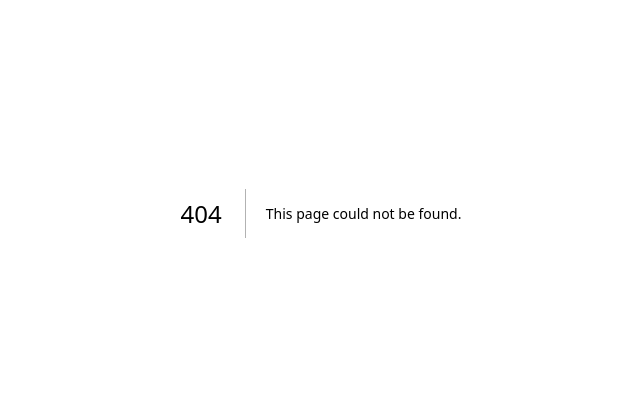
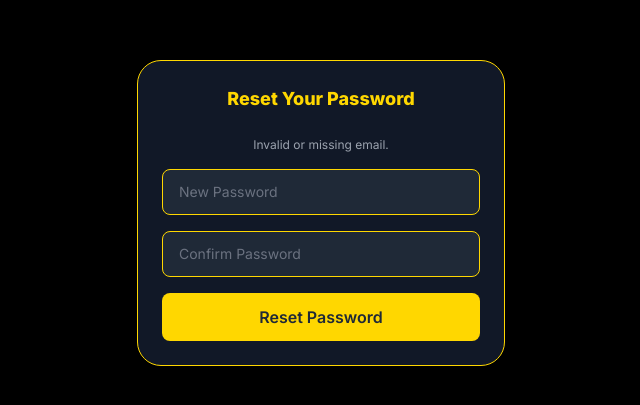
Before and after one commit to SavixDR/KhasthriyaEventSite, a Next.js app: page /reset-password in a window 1280 px wide. Before the commit this address had no page. Shown: the part 187-592 px from the top of the page, without its empty margins (319-959 px from the left). Built offline with nearby package versions, Linux system fonts and the light colour scheme.

Commit message:
reset password added

```diff
--- /dev/null
+++ b/app/(root)/(home)/reset-password/page.tsx
@@ -0,0 +1,80 @@
+'use client';
+import { useState, useEffect, FormEvent } from 'react';
+
+const ResetPassword = () => {
+    const [password, setPassword] = useState<string>('');
+    const [confirmPassword, setConfirmPassword] = useState<string>('');
+    const [message, setMessage] = useState<string>('');
+    const [loading, setLoading] = useState<boolean>(false);
+    const email: string | null = new URLSearchParams(window.location.search).get('email');
+
+    useEffect(() => {
+        // Check if email is present in the URL query
+        if (!email) {
+            setMessage('Invalid or missing email.');
+        }
+    }, [email]);
+
+    const handleSubmit = async (e: FormEvent<HTMLFormElement>) => {
+        e.preventDefault();
+        setLoading(true);
+
+        if (password !== confirmPassword) {
+            setMessage('Passwords do not match.');
+            setLoading(false);
+            return;
+        }
+
+        try {
+            const response = await fetch('/api/reset-password', {
+                method: 'POST',
+                headers: { 'Content-Type': 'application/json' },
+                body: JSON.stringify({ email, password }),
+            });
+            const data = await response.json();
+            setMessage(data.message);
+        } catch (error) {
+            setMessage('An error occurred while resetting the password.');
+        } finally {
+            setLoading(false);
+        }
+    };
+
+    return (
+        <div className="bg-black text-white min-h-screen flex items-center justify-center p-6">
+            <div className="lg:w-[368px] xl:w-[368px] max-w-sm p-6 border border-[#FFD700] rounded-3xl shadow-lg bg-gray-900">
+                <h1 className="text-lg xl:text-lg font-extrabold text-[#FFD700] mb-6 text-center">
+                    Reset Your Password
+                </h1>
+                {message && <p className="mb-4 text-center text-xs text-gray-400">{message}</p>}
+                <form onSubmit={handleSubmit} className="flex flex-col">
+                    <input
+                        type="password"
+                        value={password}
+                        onChange={(e) => setPassword(e.target.value)}
+                        placeholder="New Password"
+                        required
+                        className="w-full px-4 py-3 mb-4 rounded-lg bg-gray-800 border border-[#FFD700] placeholder-gray-500 text-sm focus:outline-none focus:border-gray-400 focus:bg-white"
+                    />
+                    <input
+                        type="password"
+                        value={confirmPassword}
+                        onChange={(e) => setConfirmPassword(e.target.value)}
+                        placeholder="Confirm Password"
+                        required
+                        className="w-full px-4 py-3 mb-4 rounded-lg bg-gray-800 border border-[#FFD700] placeholder-gray-500 text-sm focus:outline-none focus:border-gray-400 focus:bg-white"
+                    />
+                    <button
+                        type="submit"
+                        disabled={loading}
+                        className="w-full py-3 rounded-lg bg-[#FFD700] text-gray-800 font-semibold hover:bg-[#b49e1f] transition-all duration-300 ease-in-out flex items-center justify-center focus:outline-none"
+                    >
+                        {loading ? 'Resetting...' : 'Reset Password'}
+                    </button>
+                </form>
+            </div>
+        </div>
+    );
+};
+
+export default ResetPassword;
--- /dev/null
+++ b/app/api/forgotPassword/route.ts
@@ -0,0 +1,42 @@
+import { NextRequest, NextResponse } from 'next/server';
+import nodemailer from 'nodemailer';
+
+export async function POST(req: NextRequest) {
+    const { email } = await req.json();
+
+    const transporter = nodemailer.createTransport({
+        service: 'Gmail',
+        auth: {
+            user: process.env.EMAIL_USERNAME,
+            pass: process.env.EMAIL_PASSWORD,
+        },
+    });
+
+    try {
+        const resetUrl = `${process.env.NEXTAUTH_URL}/reset-password?email=${email}`;
+
+        // Send the email
+        await transporter.sendMail({
+            from: process.env.EMAIL_USERNAME,
+            to: email,
+            subject: 'Reset your password',
+            html: `
+                <div style="font-family: Arial, sans-serif; max-width: 600px; margin: auto; padding: 20px; border-radius: 8px; border: 1px solid #FFD700; background-color: #000000; color: #FFFFFF;">
+                    <h1 style="color: #FFD700; text-align: center;">Reset Your Password</h1>
+                    <p style="color: #FFD700;text-align: center; font-size: 16px;">You requested to reset your password. Click the link below to reset it:</p>
+                    <div style="text-align: center; margin: 20px 0;">
+                        <a href="${resetUrl}" style="display: inline-block; padding: 15px 30px; font-size: 16px; font-weight: bold; color: #000000; background-color: #FFD700; border-radius: 5px; text-decoration: none; transition: background-color 0.3s;">
+                            Reset Password
+                        </a>
+                    </div>
+                    <p style="text-align: center; font-size: 14px; color: #CCCCCC;">If you didn't request this, please ignore this email.</p>
+                </div>
+            `,
+        });
+
+        return NextResponse.json({ message: 'If the email exists, you will receive a password reset link.' });
+    } catch (error) {
+        console.error('Error sending email:', error);
+        return NextResponse.json({ message: 'An error occurred while sending the email.' }, { status: 500 });
+    }
+}
--- /dev/null
+++ b/app/api/resetPassword/route.ts
@@ -0,0 +1,29 @@
+import { NextRequest, NextResponse } from 'next/server';
+import { PrismaClient } from '@prisma/client';
+import bcrypt from 'bcrypt';
+
+const prisma = new PrismaClient();
+
+export async function POST(req: NextRequest) {
+    const { email, password } = await req.json();
+
+    try {
+        // Hash the new password
+        const hashedPassword = await bcrypt.hash(password, 10);
+
+        // Update the user's password in the database
+        const user = await prisma.user.update({
+            where: { email },
+            data: { password: hashedPassword },
+        });
+
+        if (user) {
+            return NextResponse.json({ message: 'Password has been reset successfully.' });
+        } else {
+            return NextResponse.json({ message: 'User not found.' }, { status: 404 });
+        }
+    } catch (error) {
+        console.error('Error resetting password:', error);
+        return NextResponse.json({ message: 'An error occurred while resetting the password.' }, { status: 500 });
+    }
+}
--- a/components/LoginModal.tsx
+++ b/components/LoginModal.tsx
@@ -1,8 +1,6 @@
-import React, { FormEvent, useEffect, useState } from "react";
+import React, { FormEvent, useState } from "react";
 import Modal from "@/utils/Modal";
-import { signIn, useSession } from "next-auth/react";
-import * as z from "zod";
-import { useRouter } from "next/navigation";
+import { signIn } from "next-auth/react";
 import Link from "next/link";
 
 interface LoginModalProps {
@@ -11,14 +9,6 @@ interface LoginModalProps {
 	callBackUrl?: string;
 }
 
-const FormSchema = z.object({
-	email: z.string().min(1, "Email is required").email("Invalid email"),
-	password: z
-		.string()
-		.min(1, "Password is required")
-		.min(8, "Password must have than 8 characters"),
-});
-
 const LoginModal = ({
 	isOpen,
 	handleClose,
@@ -26,10 +16,8 @@ const LoginModal = ({
 }: LoginModalProps) => {
 	const [email, setEmail] = useState("");
 	const [password, setPassword] = useState("");
-
-	const handleSignIn2 = async () => {
-		const result = await signIn("google", { callbackUrl: callBackUrl });
-	};
+	const [isForgotPassword, setIsForgotPassword] = useState(false);
+	const [message, setMessage] = useState("");
 
 	const handleSignIn = async (e: FormEvent<HTMLFormElement>) => {
 		e.preventDefault();
@@ -37,39 +25,56 @@ const LoginModal = ({
 			email,
 			password,
 			redirect: false,
-			callbackUrl: callBackUrl, // or the page you want to redirect to after successful login
+			callbackUrl: callBackUrl,
 		});
-		console.log("Sign in result:", result);
 		if (result?.error) {
 			console.log("Sign-in error:", result.error);
 		} else {
-			handleClose(); // Close the modal on successful sign-in
-			window.location.href = result?.url ?? ""; // Redirect to the callback URL
+			handleClose();
+			window.location.href = result?.url ?? "";
 		}
 	};
 
+	const handleForgotPassword = async (e: FormEvent<HTMLFormElement>) => {
+		e.preventDefault();
+		const response = await fetch("/api/forgotPassword", {
+			method: "POST",
+			headers: {
+				"Content-Type": "application/json",
+			},
+			body: JSON.stringify({ email }),
+		});
+
+		const data = await response.json();
+		if (response.ok) {
+			setMessage("If the email exists, you will receive a password reset link.");
+		} else {
+			setMessage(data.message || "An error occurred. Please try again.");
+		}
+		handleClose();
+	};
+
+	const handleGoogleSignIn = async () => {
+		await signIn("google", { callbackUrl: callBackUrl });
+	};
+
 	return (
-		<Modal
-			isOpen={isOpen}
-			handleClose={handleClose}
-		>
-			<div className="lg:w-[368px] xl:w-[368px]  max-w-sm p-6 sm:m-12 border border-[#FFD700] rounded-3xl bg-black shadow-[#FFD700]/20 shadow-2xl   ">
+		<Modal isOpen={isOpen} handleClose={handleClose}>
+			<div className="lg:w-[368px] xl:w-[368px] max-w-sm p-6 sm:m-12 border border-[#FFD700] rounded-3xl bg-black shadow-[#FFD700]/20 shadow-2xl">
 				<div>
-					<img
-						src="/logo.svg"
-						className="w-24 mx-auto"
-						alt="Logo"
-					/>
+					<img src="/logo.svg" className="w-24 mx-auto" alt="Logo" />
 				</div>
 				<div className="mt-2 flex flex-col items-center">
 					<h1 className="text-lg xl:text-lg font-extrabold text-white">
-						Sign in to our platform
+						{isForgotPassword ? "Reset Password" : "Sign in to our platform"}
 					</h1>
+					{message && <p className="mt-4 text-xs text-gray-400">{message}</p>}
 					<div className="w-full flex-1 mt-8">
+						{!isForgotPassword && (
 							<div className="flex flex-col items-center">
 								<button
 									className="w-full max-w-xs font-bold shadow-sm rounded-lg py-3 bg-[#FFD700] text-gray-800 hover:bg-[#b49e1f] flex items-center justify-center transition-all duration-300 ease-in-out focus:outline-none hover:shadow focus:shadow-sm focus:shadow-outline"
-								onClick={handleSignIn2}
+									onClick={handleGoogleSignIn}
 								>
 									<div className="bg-white p-2 rounded-full">
 										<svg
@@ -94,17 +99,37 @@ const LoginModal = ({
 											/>
 										</svg>
 									</div>
-								<span className="ml-4">Sign up with Google</span>
+									<span className="ml-4">Sign in with Google</span>
 								</button>
 							</div>
+						)}
 
+						{!isForgotPassword && (
 							<div className="my-6 border-b text-center">
 								<div className="leading-none px-2 inline-block text-sm text-gray-300 tracking-wide font-medium bg-black transform translate-y-1/2">
 									Or Sign in with e-mail
 								</div>
 							</div>
+						)}
 
-						<div className="mx-auto max-w-xs mt-12">
+						{isForgotPassword ? (
+							<form onSubmit={handleForgotPassword}>
+								<input
+									className="w-full px-8 py-4 rounded-lg font-medium bg-gray-900 border border-[#FFD700] placeholder-gray-500 text-sm focus:outline-none focus:border-gray-400 focus:bg-white"
+									type="email"
+									value={email}
+									placeholder="Email"
+									onChange={(e) => setEmail(e.target.value)}
+									required
+								/>
+								<button
+									className="mt-5 tracking-wide font-semibold bg-[#FFD700] text-gray-100 w-full py-4 rounded-lg hover:bg-[#b49e1f] transition-all duration-300 ease-in-out flex items-center justify-center focus:shadow-outline focus:outline-none"
+									type="submit"
+								>
+									<span className="ml-3 text-black">Reset Password</span>
+								</button>
+							</form>
+						) : (
 							<form onSubmit={handleSignIn}>
 								<input
 									className="w-full px-8 py-4 rounded-lg font-medium bg-gray-900 border border-[#FFD700] placeholder-gray-500 text-sm focus:outline-none focus:border-gray-400 focus:bg-white"
@@ -112,7 +137,7 @@ const LoginModal = ({
 									value={email}
 									placeholder="Email"
 									onChange={(e) => setEmail(e.target.value)}
-									required={true}
+									required
 								/>
 								<input
 									className="w-full px-8 py-4 rounded-lg font-medium bg-gray-900 border border-[#FFD700] placeholder-gray-500 text-sm focus:outline-none focus:border-gray-400 focus:bg-white mt-5"
@@ -120,8 +145,7 @@ const LoginModal = ({
 									value={password}
 									placeholder="Password"
 									onChange={(e) => setPassword(e.target.value)}
-									required={true}
-									id="password"
+									required
 								/>
 								<button
 									className="mt-5 tracking-wide font-semibold bg-[#FFD700] text-gray-100 w-full py-4 rounded-lg hover:bg-[#b49e1f] transition-all duration-300 ease-in-out flex items-center justify-center focus:shadow-outline focus:outline-none"
@@ -147,28 +171,35 @@ const LoginModal = ({
 									<span className="ml-3 text-black">Sign in</span>
 								</button>
 							</form>
-							<div className=" flex mt-2 ml-2">
+						)}
+						{!isForgotPassword && (
+							<div className="flex mt-2 ml-2">
 								<Link
 									href="#"
 									className="text-[#FFD700] text-xs hover:text-[#d1b202]"
-									onClick={() => signIn("email", { callbackUrl: callBackUrl })}
+									onClick={() => setIsForgotPassword(true)}
 								>
 									Forgot your password?
 								</Link>
 							</div>
-							<div className="flex mx-auto mt-2 items-center justify-center ">
+						)}
+						{!isForgotPassword && (
+							<div className="flex mx-auto mt-2 items-center justify-center">
 								<Link
 									href="/api/sign-up"
 									className="flex flex-col"
 								>
-									<div className="mb-0 border-b text-center ">
+									<div className="mb-0 border-b text-center">
 										<div className="leading-none px-2 inline-block text-sm text-gray-300 tracking-wide font-medium bg-black transform translate-y-1/2">
 											Don't have an account?
 										</div>
 									</div>
-									<p className="flex text-slate-300 mt-2 justify-center items-center align-center text-xs hover:text-[#FFD700] active:text-[#d1b202]">SIGN UP</p>
+									<p className="flex text-slate-300 mt-2 justify-center items-center align-center text-xs hover:text-[#FFD700] active:text-[#d1b202]">
+										SIGN UP
+									</p>
 								</Link>
 							</div>
+						)}
 						<p className="mt-6 text-xs text-gray-600 text-center">
 							I agree to abide by templatana's{" "}
 							<a
@@ -188,7 +219,6 @@ const LoginModal = ({
 					</div>
 				</div>
 			</div>
-			</div>
 		</Modal>
 	);
 };
```
Also changed, not shown: 2 other files (tests, documents, lock files or other folders). Lines whose indentation alone changed are shown as unchanged.
